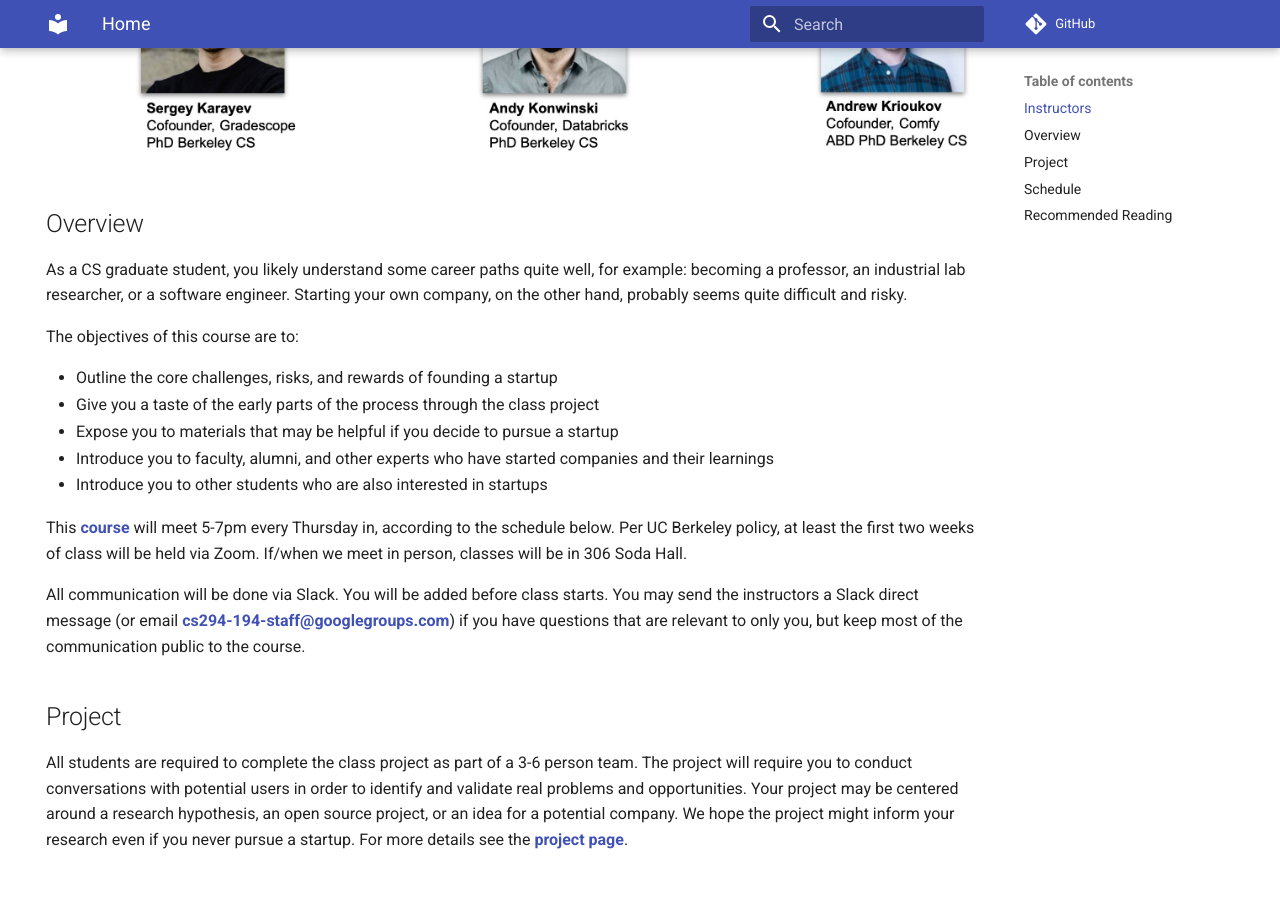
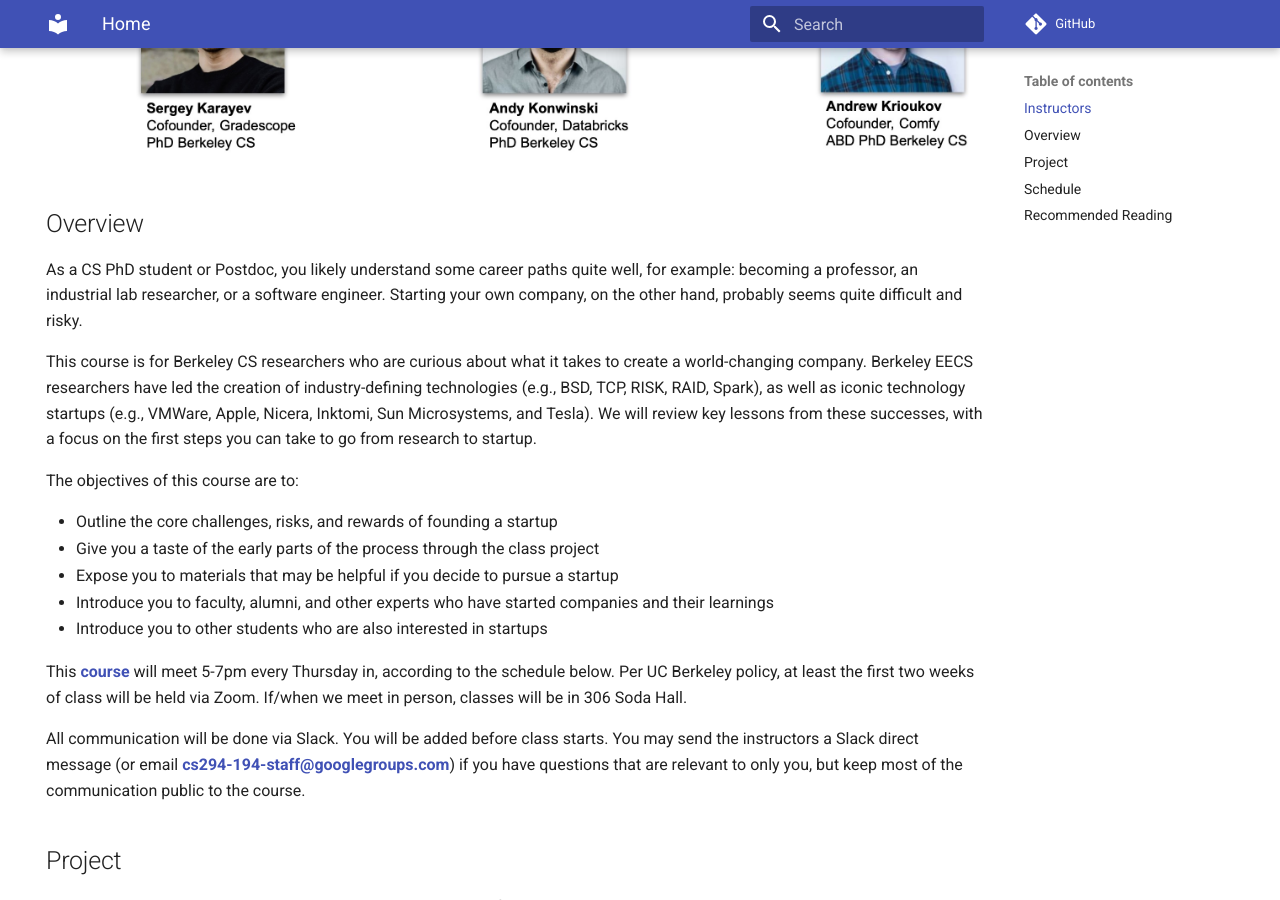
Before and after one commit to research-to-startup/research-to-startup.github.io, an MkDocs documentation site: the page built from docs/index.md, in a window 1280 px wide and 900 px high, scrolled down 662 px. Built offline with MkDocs 1.6.1 and Material for MkDocs 9.7.7, drawn with Linux system fonts in a browser that asks for light colours; comment, search, counter and statistics services are not loaded.

Commit message:
merge other version of course overview into homepage

```diff
--- a/docs/index.md
+++ b/docs/index.md
@@ -13,10 +13,18 @@
 
 ## Overview
 
-As a CS graduate student, you likely understand some career paths quite well,
-for example: becoming a professor, an industrial lab researcher, or a software
-engineer. Starting your own company, on the other hand, probably seems quite
-difficult and risky.
+As a CS PhD student or Postdoc, you likely understand some career paths quite
+well, for example: becoming a professor, an industrial lab researcher, or a
+software engineer. Starting your own company, on the other hand, probably seems
+quite difficult and risky.
+
+This course is for Berkeley CS researchers who are curious about what it
+takes to create a world-changing company. Berkeley EECS researchers have led
+the creation of industry-defining technologies (e.g., BSD, TCP, RISK, RAID,
+Spark), as well as iconic technology startups (e.g., VMWare, Apple, Nicera,
+Inktomi, Sun Microsystems, and Tesla). We will review key lessons from these
+successes, with a focus on the first steps you can take to go from research
+to startup.
 
 The objectives of this course are to:
 
```
